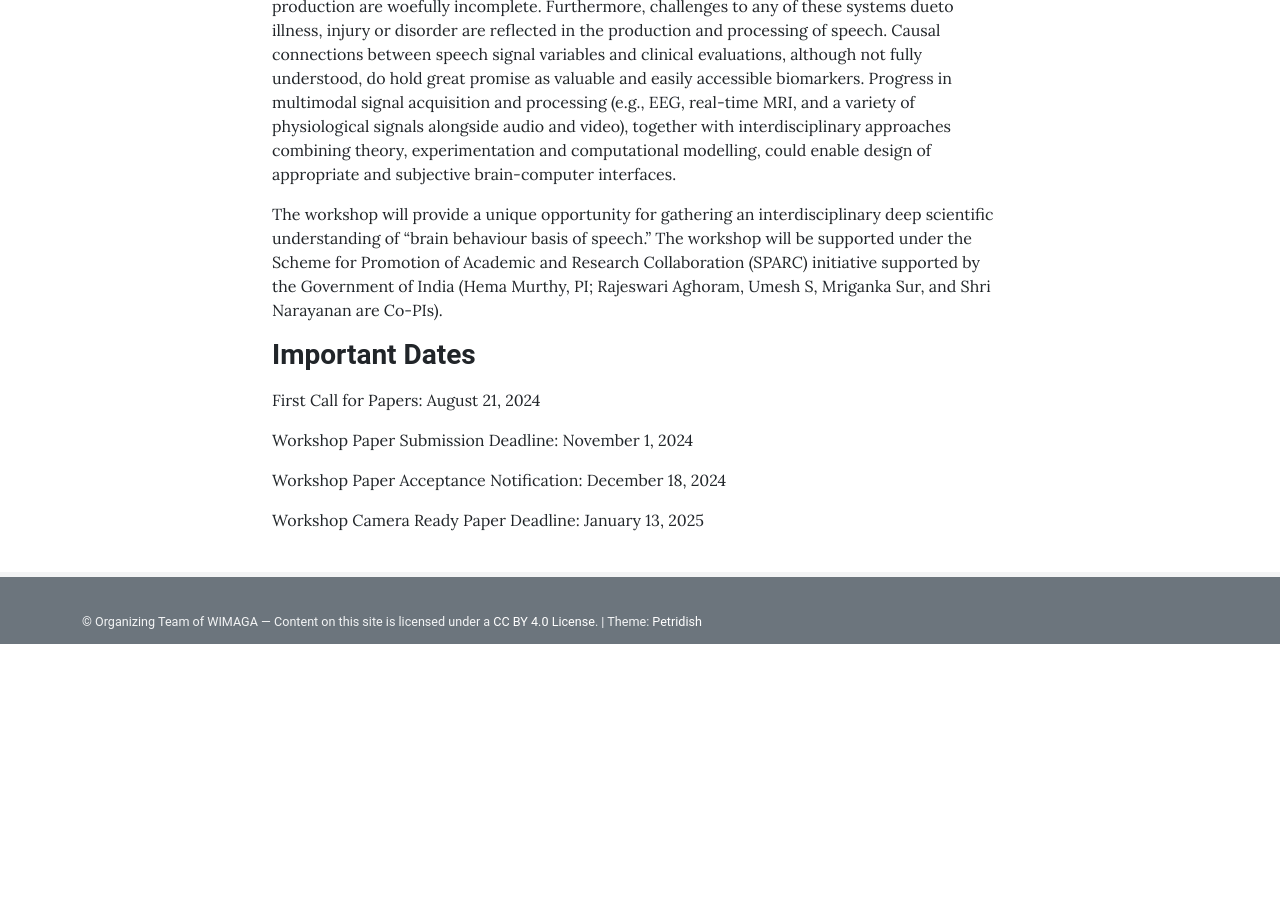
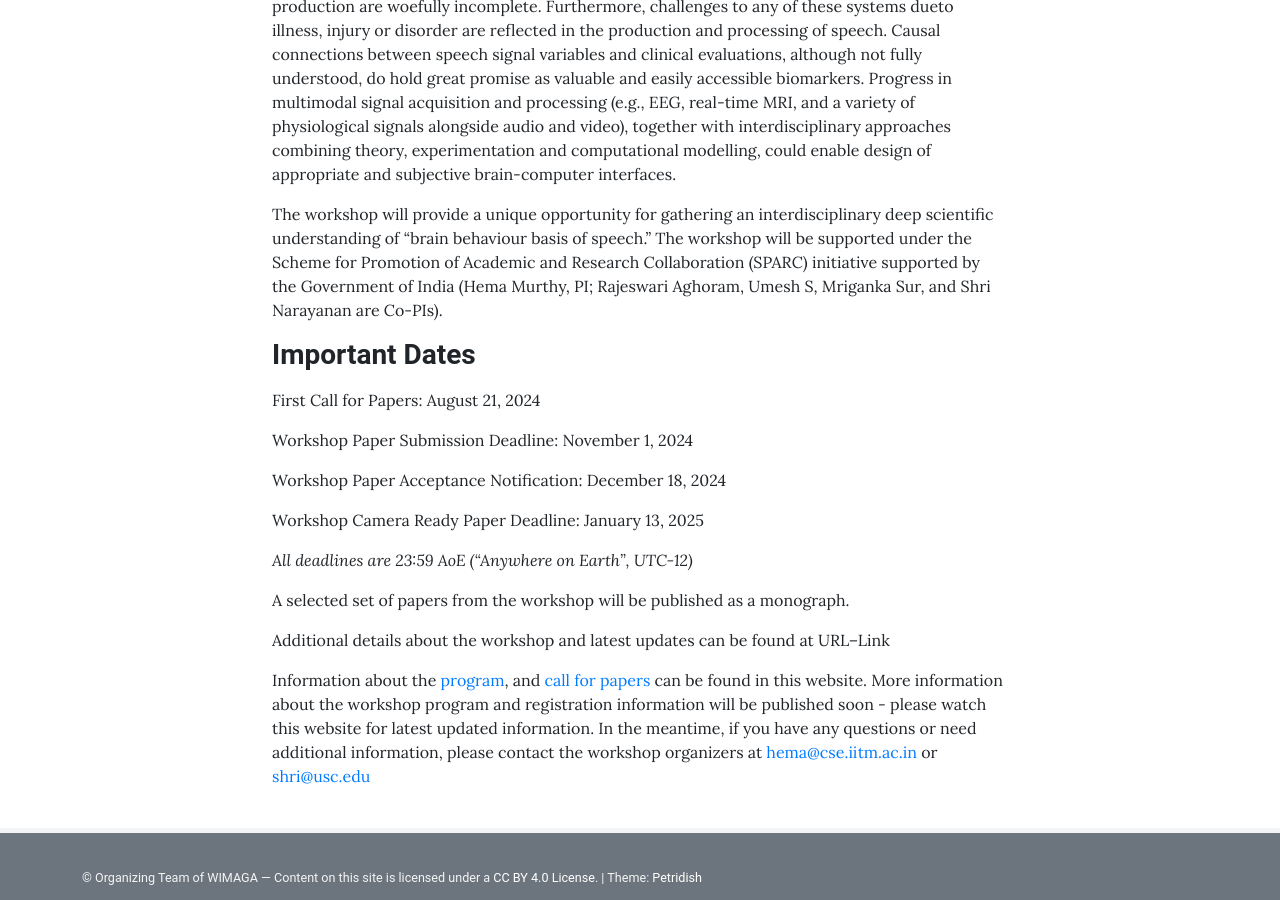
Before and after one commit to wmbspi/wmbspi.github.io, a Jekyll site: the page built from pages/home.md, in a window 1280 px wide and 900 px high, scrolled down 817 px. Built offline with Jekyll 4.4.1, drawn with Linux system fonts in a browser that asks for light colours; before the commit the page ends 1461 px from its top, so only the background shows below that.

Commit message:
update-program

```diff
--- a/pages/home.md
+++ b/pages/home.md
@@ -25,10 +25,10 @@ Workshop Paper Acceptance Notification: December 18, 2024
 
 Workshop Camera Ready Paper Deadline: January 13, 2025
 
-<!-- _All deadlines are 23:59 AoE (“Anywhere on Earth”, UTC-12)_
+_All deadlines are 23:59 AoE (“Anywhere on Earth”, UTC-12)_
 
 A selected set of papers from the workshop will be published as a monograph.
 
 Additional details about the workshop and latest updates can be found at URL--Link
 
-Information about the [program]({{ '/program/' | relative_url }}), and [call for papers]({{ '/call/' | relative_url }}) can be found in this website. More information about the workshop program and registration information will be published soon - please watch this website for latest updated information. In the meantime, if you have any questions or need additional information, please contact the workshop organizers at [hema@cse.iitm.ac.in](mailto:hema@cse.iitm.ac.in) or [shri@usc.edu](mailto:shri@usc.edu) -->
+Information about the [program]({{ '/program/' | relative_url }}), and [call for papers]({{ '/call/' | relative_url }}) can be found in this website. More information about the workshop program and registration information will be published soon - please watch this website for latest updated information. In the meantime, if you have any questions or need additional information, please contact the workshop organizers at [hema@cse.iitm.ac.in](mailto:hema@cse.iitm.ac.in) or [shri@usc.edu](mailto:shri@usc.edu)
```
